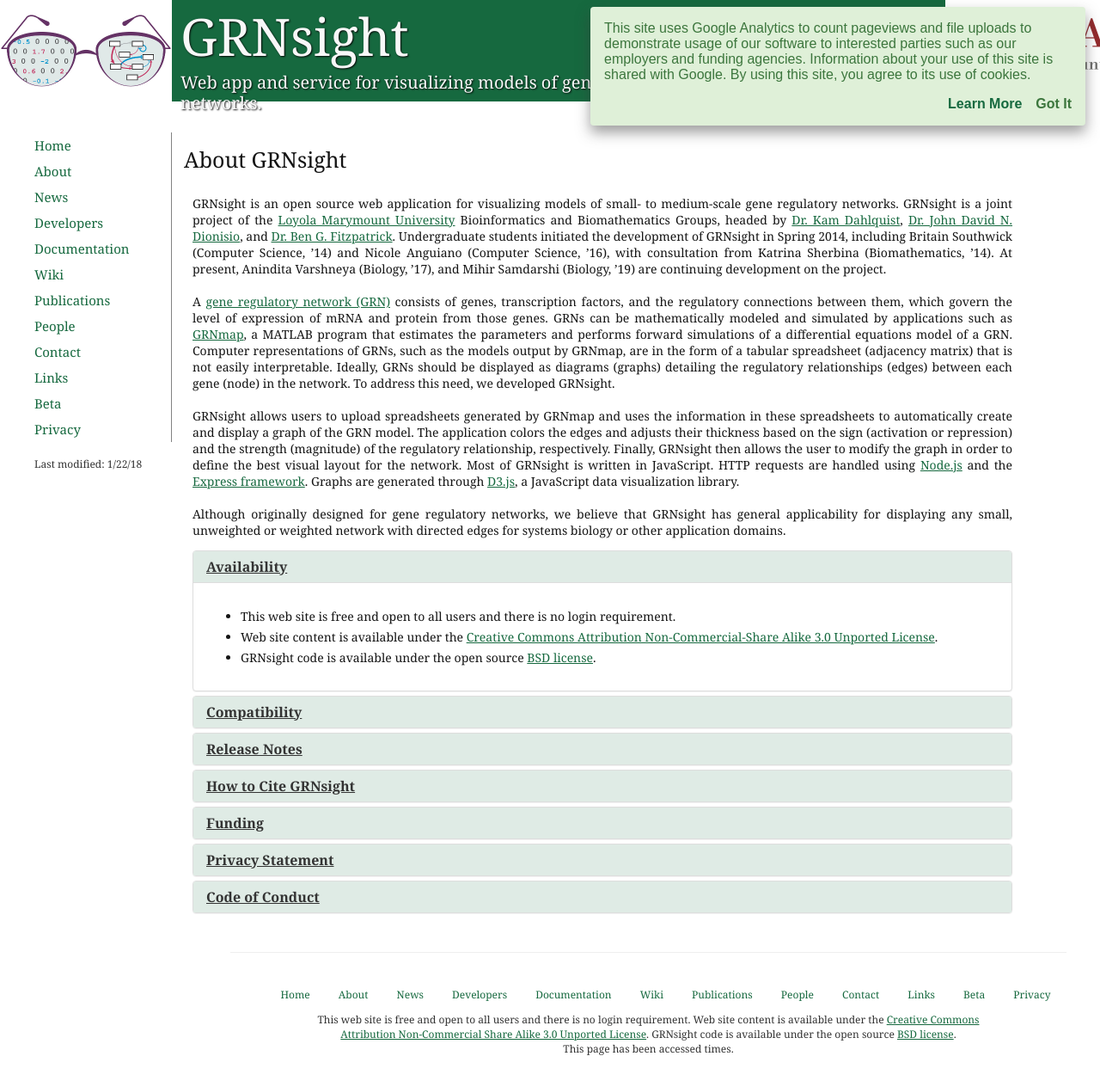
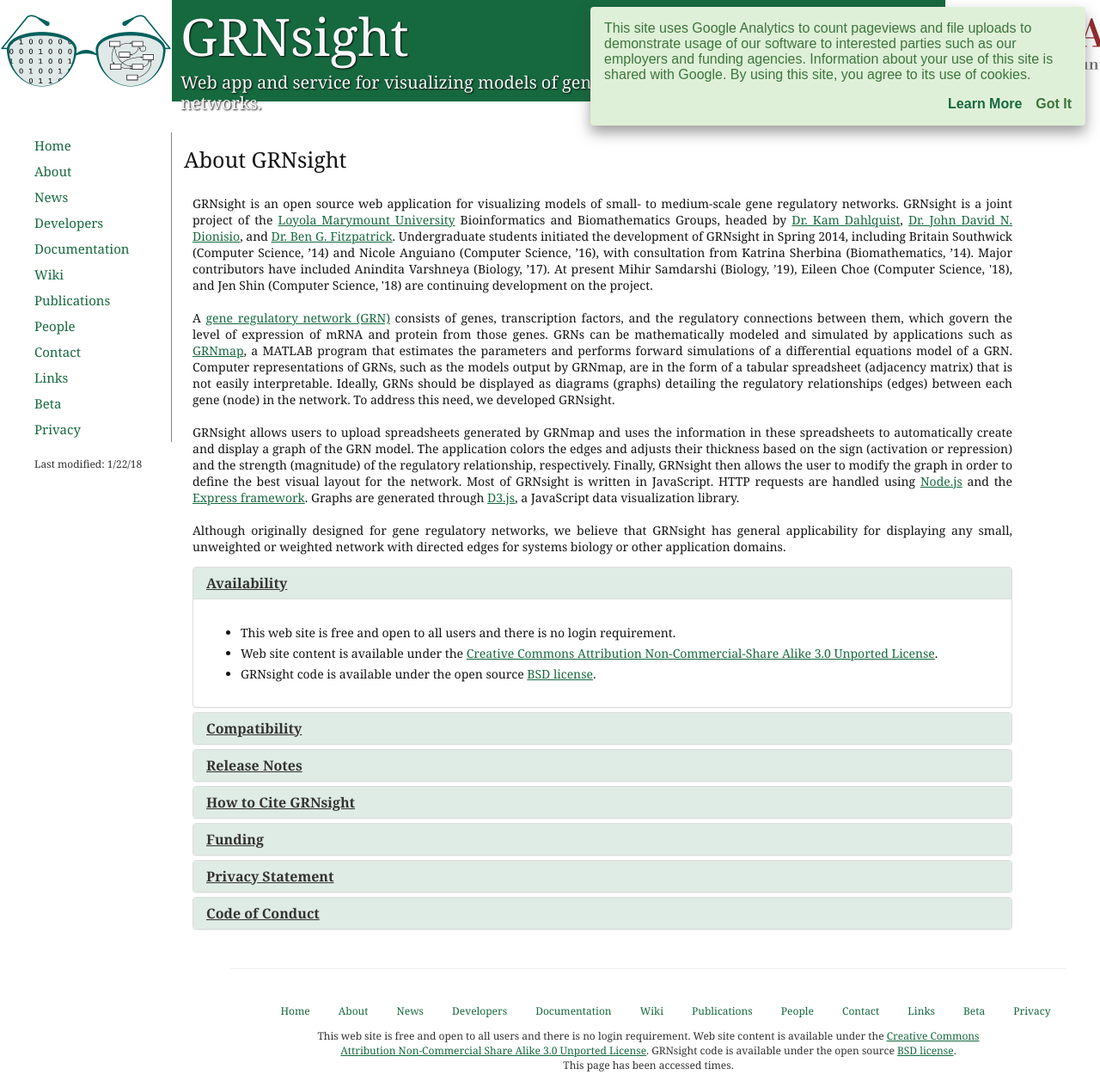
Before and after one commit to dondi/GRNsight, a Jekyll site: the page built from about.html, in a window 1280 px wide. Shown: the whole page at 86% size. Built offline with Jekyll 4.4.1, drawn with Linux system fonts in a browser that asks for light colours; nearby versions of some CDN libraries.

Commit message:
changed about page

```diff
--- a/about.html
+++ b/about.html
@@ -8,7 +8,7 @@
             <p id="pageTitle">About GRNsight</p>
             <div id="pageContent">
                 <p>
-                    GRNsight is an open source web application for visualizing models of small- to medium-scale gene regulatory networks. GRNsight is a joint project of the <a href="http://www.lmu.edu/" target="_blank">Loyola Marymount University</a> Bioinformatics and Biomathematics Groups, headed by <a href="http://myweb.lmu.edu/kdahlqui/index.htm" target="_blank">Dr. Kam Dahlquist</a>, <a href="http://myweb.lmu.edu/dondi/" target="_blank">Dr. John David N. Dionisio</a>, and <a href="http://myweb.lmu.edu/bfitzpatrick/" target="_blank">Dr. Ben G. Fitzpatrick</a>.  Undergraduate students initiated the development of GRNsight in Spring 2014, including Britain Southwick (Computer Science, ’14) and Nicole Anguiano (Computer Science, ’16), with consultation from Katrina Sherbina (Biomathematics, ’14).  At present, Anindita Varshneya (Biology, ’17), and Mihir Samdarshi (Biology, ’19) are continuing development on the project.
+                    GRNsight is an open source web application for visualizing models of small- to medium-scale gene regulatory networks. GRNsight is a joint project of the <a href="http://www.lmu.edu/" target="_blank">Loyola Marymount University</a> Bioinformatics and Biomathematics Groups, headed by <a href="http://myweb.lmu.edu/kdahlqui/index.htm" target="_blank">Dr. Kam Dahlquist</a>, <a href="http://myweb.lmu.edu/dondi/" target="_blank">Dr. John David N. Dionisio</a>, and <a href="http://myweb.lmu.edu/bfitzpatrick/" target="_blank">Dr. Ben G. Fitzpatrick</a>.  Undergraduate students initiated the development of GRNsight in Spring 2014, including Britain Southwick (Computer Science, ’14) and Nicole Anguiano (Computer Science, ’16), with consultation from Katrina Sherbina (Biomathematics, ’14). Major contributors have included Anindita Varshneya (Biology, ’17). At present Mihir Samdarshi (Biology, ’19), Eileen Choe (Computer Science, '18), and Jen Shin (Computer Science, '18) are continuing development on the project.
                     <br><br>
                     A <a href="http://en.wikipedia.org/wiki/Gene_regulatory_network" target="_blank">gene regulatory network (GRN)</a> consists of genes, transcription factors, and the regulatory connections between them, which govern the level of expression of mRNA and protein from those genes. GRNs can be mathematically modeled and simulated by applications such as <a href = "http://kdahlquist.github.io/GRNmap/index.html" target = "blank">GRNmap</a>, a MATLAB program that estimates the parameters and performs forward simulations of a differential equations model of a GRN. Computer representations of GRNs, such as the models output by GRNmap, are in the form of a tabular spreadsheet (adjacency matrix) that is not easily interpretable. Ideally, GRNs should be displayed as diagrams (graphs) detailing the regulatory relationships (edges) between each gene (node) in the network. To address this need, we developed GRNsight.
                     <br><br>
```
